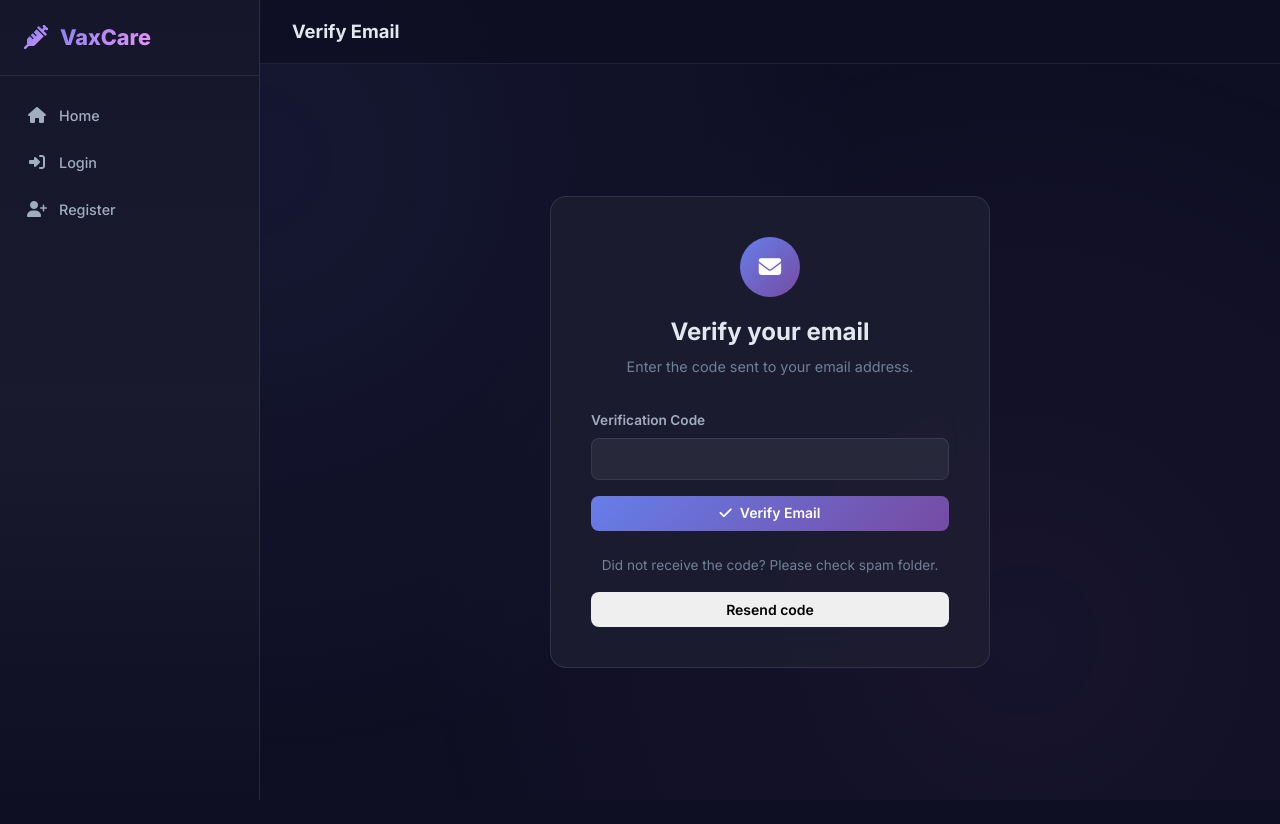
After one commit to love-mr/project_, a Django app: page /verify-email/ in a window 1280 px wide. The commit adds this page. Run offline with Django 4.2, Linux system fonts and the light colour scheme.

Commit message:
email verification

```diff
--- /dev/null
+++ b/templates/vaccination/verify_email.html
@@ -0,0 +1,38 @@
+{% extends 'vaccination/base.html' %}
+
+{% block title %}Verify Email — VaxCare{% endblock %}
+{% block page_title %}Verify Email{% endblock %}
+
+{% block content %}
+<div class="auth-container">
+    <div class="auth-card">
+        <div class="auth-header">
+            <div class="auth-icon">
+                <i class="fas fa-envelope"></i>
+            </div>
+            <h2>Verify your email</h2>
+            <p>Enter the code sent to your email address.</p>
+        </div>
+
+        <form method="post" action="{% url 'verify_email' %}" class="auth-form">
+            {% csrf_token %}
+            <div class="form-group">
+                <label for="code">Verification Code</label>
+                <input type="text" id="code" name="code" class="form-input" maxlength="6" required autocomplete="off">
+            </div>
+
+            <button type="submit" class="btn btn-primary btn-block">
+                <i class="fas fa-check"></i> Verify Email
+            </button>
+        </form>
+
+        <div class="auth-footer">
+            <p>Did not receive the code? Please check spam folder.</p>
+            <form method="post" action="{% url 'resend_verification_code' %}" style="margin-top: 1rem;">
+                {% csrf_token %}
+                <button type="submit" class="btn btn-secondary btn-block">Resend code</button>
+            </form>
+        </div>
+    </div>
+</div>
+{% endblock %}
--- a/vaccination/urls.py
+++ b/vaccination/urls.py
@@ -7,6 +7,8 @@ urlpatterns = [
     path('register/', views.register, name='register'),
     path('login/', views.login_view, name='login'),
     path('logout/', views.logout_view, name='logout'),
+    path('verify-email/', views.verify_email, name='verify_email'),
+    path('verify-email/resend/', views.resend_verification_code, name='resend_verification_code'),
 
     # ─── Parent ────────────────────────────────────────────
     path('parent/', views.parent_dashboard, name='parent_dashboard'),
--- a/vaccination/views.py
+++ b/vaccination/views.py
@@ -3,8 +3,10 @@ from django.shortcuts import render, redirect, get_object_or_404
 from django.contrib.auth import login, authenticate, logout
 from django.contrib.auth.decorators import login_required, user_passes_test
 from django.contrib import messages
+from django.conf import settings
 from django.core.mail import send_mail
 from django.db.models import Count, Q
+from django.utils import timezone
 from datetime import date, timedelta
 import random
 
@@ -20,19 +22,63 @@ from .utils import (
 
 # ─── Decorators ──────────────────────────────────────────────────────
 def parent_required(view_func):
-    """Only allow Parent users."""
+    """Only allow verified Parent users."""
+    def check_parent(u):
+        if not u.is_parent:
+            return False
+        if not u.email_verified:
+            return False
+        return True
+
     decorated = login_required(
-        user_passes_test(lambda u: u.is_parent, login_url='login')(view_func)
+        user_passes_test(check_parent, login_url='verify_email')(view_func)
     )
     return decorated
 
 
 def staff_required(view_func):
-    """Only allow Staff users."""
+    """Only allow verified Staff users."""
+    def check_staff(u):
+        if not u.is_staff_member:
+            return False
+        if not u.email_verified:
+            return False
+        return True
+
     decorated = login_required(
-        user_passes_test(lambda u: u.is_staff_member, login_url='login')(view_func)
+        user_passes_test(check_staff, login_url='verify_email')(view_func)
     )
     return decorated
+
+
+def send_verification_email(user):
+    """Generate and send a verification code to the user's email."""
+    code = f"{random.randint(100000,999999)}"
+    user.email_verification_code = code
+    user.email_verification_code_created_at = timezone.now()
+    user.email_verified = False
+    user.save()
+
+    email_subject = 'Verify your email for Child Vaccination'
+    email_body = (
+        f"Hello {user.username},\n\n"
+        f"Your verification code is: {code}\n"
+        "This code is valid for 15 minutes.\n\n"
+        "Thank you!"
+    )
+    try:
+        send_mail(
+            email_subject,
+            email_body,
+            settings.DEFAULT_FROM_EMAIL,
+            [user.email],
+            fail_silently=False,
+        )
+    except Exception as e:
+        # Log exact SMTP failure so you can correct config/login details
+        print(f"[Email error] {e}")
+        return False
+    return True
 
 
 # ─── Authentication ──────────────────────────────────────────────────
@@ -67,9 +113,13 @@ def register(request):
         else:
             form = ParentRegistrationForm(request.POST)
         if form.is_valid():
-            form.save()
-            messages.success(request, '✅ Account created successfully! Please log in.')
-            return redirect('login')
+            user = form.save()
+            if not send_verification_email(user):
+                messages.error(request, '❌ Could not send verification email. Check SMTP settings.')
+                return redirect('register')
+            login(request, user)
+            messages.success(request, '✅ Account created successfully! Check your email for verification code.')
+            return redirect('verify_email')
         else:
             messages.error(request, '❌ Please correct the errors below.')
     else:
@@ -110,9 +160,17 @@ def login_view(request):
         user = authenticate(request, username=username, password=password)
         if user is not None:
             if user_type == 'parent' and user.is_parent:
+                if not user.email_verified:
+                    login(request, user)
+                    messages.warning(request, '✅ Please verify your email before using the system.')
+                    return redirect('verify_email')
                 login(request, user)
                 return redirect('parent_dashboard')
             elif user_type == 'staff' and user.is_staff_member:
+                if not user.email_verified:
+                    login(request, user)
+                    messages.warning(request, '✅ Please verify your email before using the system.')
+                    return redirect('verify_email')
                 login(request, user)
                 return redirect('staff_dashboard')
             else:
@@ -136,6 +194,57 @@ def login_view(request):
         'total_vaccinations': total_vaccinations,
         'total_hospitals': total_hospitals,
     })
+
+
+def resend_verification_code(request):
+    """Resend verification code to user email."""
+    if not request.user.is_authenticated:
+        messages.error(request, '❌ Please log in to resend verification code.')
+        return redirect('login')
+
+    if request.user.email_verified:
+        messages.info(request, '✅ Your email is already verified.')
+        return redirect('parent_dashboard' if request.user.is_parent else 'staff_dashboard')
+
+    if not send_verification_email(request.user):
+        messages.error(request, '❌ Could not send verification code. Check SMTP settings.')
+        return redirect('verify_email')
+
+    messages.success(request, '✅ New verification code sent to your email.')
+    return redirect('verify_email')
+
+
+def verify_email(request):
+    """Verify email address after account registration."""
+    if request.method == 'POST':
+        code = request.POST.get('code', '').strip()
+        if not request.user.is_authenticated:
+            messages.error(request, '❌ Please log in before verifying email.')
+            return redirect('login')
+
+        if request.user.email_verified:
+            messages.info(request, '✅ Email already verified.')
+            return redirect('parent_dashboard' if request.user.is_parent else 'staff_dashboard')
+
+        code_expiry = request.user.email_verification_code_created_at + timedelta(minutes=15) if request.user.email_verification_code_created_at else None
+        if not request.user.email_verification_code_created_at or timezone.now() > code_expiry:
+            messages.error(request, '❌ Verification code expired. Please resend code and try again.')
+            return redirect('verify_email')
+
+        if request.user.email_verification_code == code:
+            request.user.email_verified = True
+            request.user.email_verification_code = ''
+            request.user.email_verification_code_created_at = None
+            request.user.save()
+            messages.success(request, '✅ Email verified successfully. You can now access your dashboard.')
+            if request.user.is_parent:
+                return redirect('parent_dashboard')
+            return redirect('staff_dashboard')
+
+        messages.error(request, '❌ Invalid verification code. Please try again.')
+        return redirect('verify_email')
+
+    return render(request, 'vaccination/verify_email.html')
 
 
 def logout_view(request):
@@ -250,7 +359,7 @@ def book_appointment(request):
                     f'({appointment.vaccine.name}) at {appointment.hospital.name} '
                     f'on {appointment.preferred_date} has been booked.\n'
                     f'Status: Pending approval.\n\nThank you!',
-                    'noreply@childvaccination.com',
+                    settings.DEFAULT_FROM_EMAIL,
                     [request.user.email],
                     fail_silently=True,
                 )
@@ -332,7 +441,11 @@ def staff_dashboard(request):
 @staff_required
 def approve_appointment(request, appt_id):
     """Approve a pending appointment."""
-    appt = get_object_or_404(Appointment, id=appt_id, status='pending')
+    appt = Appointment.objects.filter(id=appt_id, status='pending').first()
+    if not appt:
+        messages.error(request, '❌ Appointment not found or already processed.')
+        return redirect('staff_dashboard')
+
     appt.status = 'approved'
     appt.save()
 
@@ -345,7 +458,7 @@ def approve_appointment(request, appt_id):
             f'({appt.vaccine.name}) at {appt.hospital.name} '
             f'on {appt.preferred_date} has been APPROVED.\n\n'
             f'Please arrive on time.\n\nThank you!',
-            'noreply@childvaccination.com',
+            settings.DEFAULT_FROM_EMAIL,
             [appt.child.parent.email],
             fail_silently=True,
         )
@@ -382,7 +495,7 @@ def complete_vaccination(request, appt_id):
     )
 
     # Generate certificate
-    Certificate.objects.create(record=record)
+    cert = Certificate.objects.create(record=record)
 
     # Update appointment status
     appt.status = 'completed'
@@ -394,9 +507,26 @@ def complete_vaccination(request, appt_id):
         vaccine.stock -= 1
         vaccine.save()
 
+    # Send certificate email to parent
+    try:
+        send_mail(
+            'Vaccination Completed: Certificate Issued',
+            f'Hello {appt.child.parent.username},\n\n'
+            f'Vaccination for {appt.child.name} ({appt.vaccine.name}) has been completed.\n'
+            f'Certificate ID: {cert.certificate_id}\n'
+            f'Date: {cert.issued_at.strftime("%Y-%m-%d %H:%M") if cert.issued_at else "N/A"}\n\n'
+            'You can login and view/download your certificate from your dashboard.\n\n'
+            'Thank you!\n',
+            settings.DEFAULT_FROM_EMAIL,
+            [appt.child.parent.email],
+            fail_silently=True,
+        )
+    except Exception:
+        messages.warning(request, '⚠️ Certificate email could not be sent; please check SMTP settings.')
+
     messages.success(
         request,
-        f'✅ Vaccination completed for {appt.child.name}! Certificate generated.'
+        f'✅ Vaccination completed for {appt.child.name}! Certificate generated and emailed to parent.'
     )
     return redirect('staff_dashboard')
 
```
Also changed, not shown: childvaccination_project/settings.py (+9 -1 lines), templates/vaccination/certificate.html (+13 -3 lines), vaccination/models.py (+7 -1 lines), db.sqlite3, vaccination/migrations/0003_user_email_verification_code_and_more.py (added).
